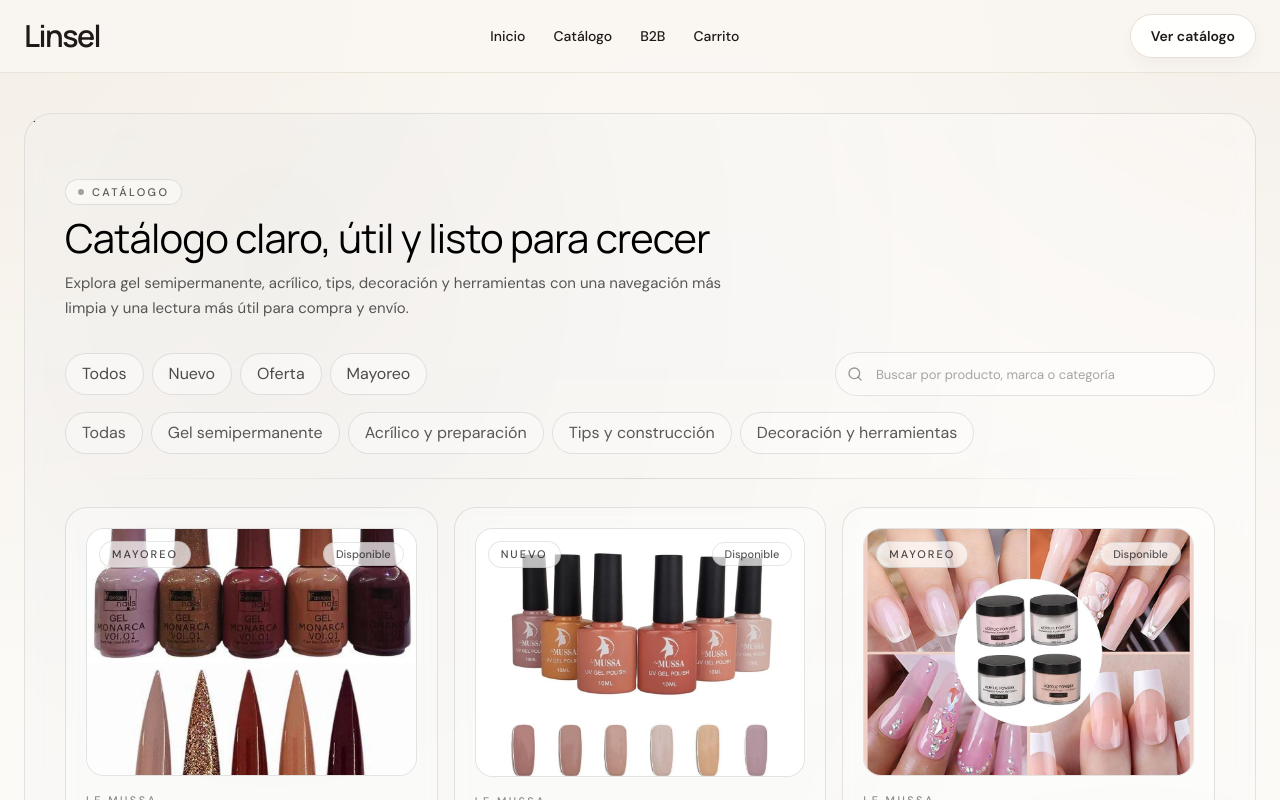
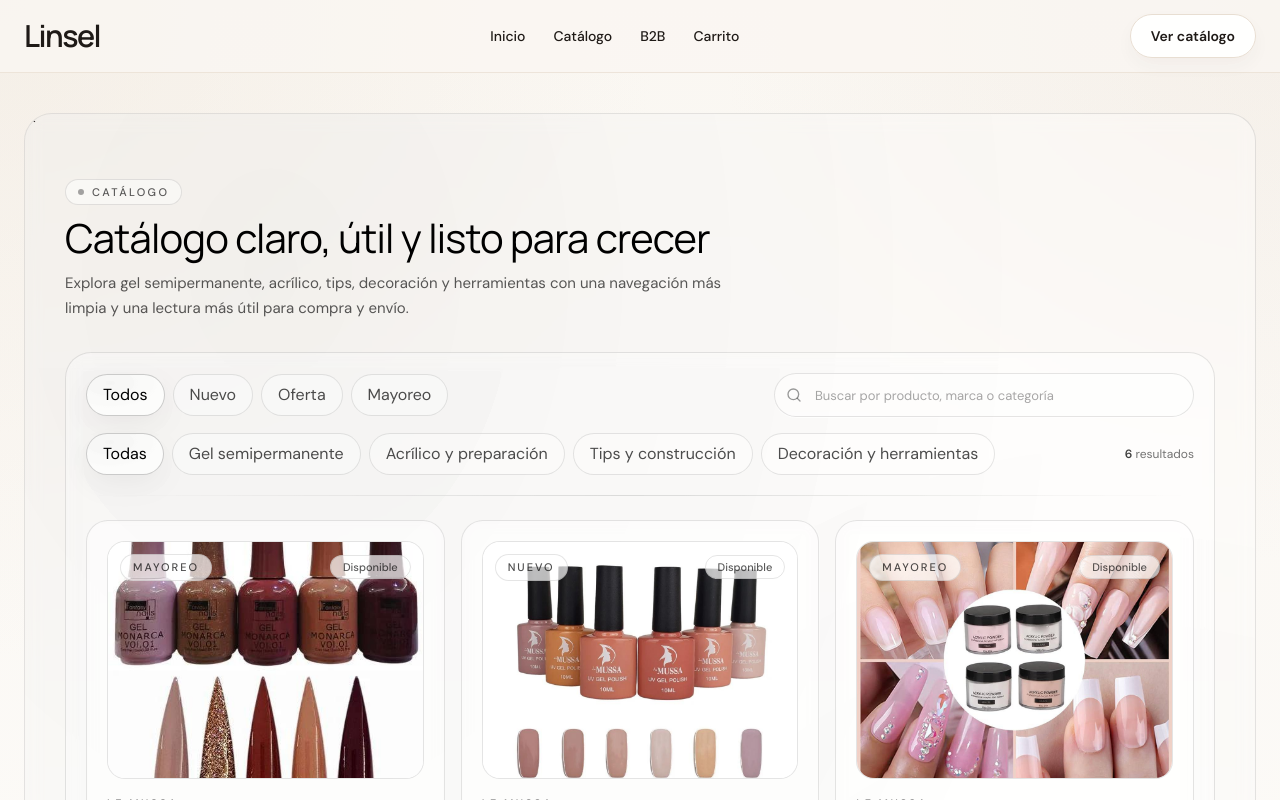
Before and after one commit to roiszs/mvp-belleza-distribuidora, a Next.js app: page /catalogo in a window 1280 px wide. Shown: the top 800 px of the page. Built offline with nearby package versions, Linux system fonts and the light colour scheme.

Commit message:
Agregando diseno nuevo al catalogo

```diff
--- a/src/app/catalogo/page.tsx
+++ b/src/app/catalogo/page.tsx
@@ -1,7 +1,18 @@
+"use client"
+
 import Image from "next/image"
 import Link from "next/link"
+import { useMemo, useState } from "react"
 import { SectionShell } from "@/components/ui/SectionShell"
-import { Search } from "lucide-react"
+import { Search, X } from "lucide-react"
+
+type TopFilter = "Todos" | "Nuevo" | "Oferta" | "Mayoreo"
+type CategoryFilter =
+| "Todas"
+| "Gel semipermanente"
+| "Acrílico y preparación"
+| "Tips y construcción"
+| "Decoración y herramientas"
 
 type Product = {
 id: string
@@ -13,22 +24,22 @@
 image: string
 available?: boolean
 tags?: string[]
-// ✅ IMPORTANTE: este slug debe existir para que "Ver" vaya a /producto/[slug]
 slug: string
+// ✅ NUEVO: para que el filtro de categoría funcione
+category: Exclude<CategoryFilter, "Todas">
 }
 
-const TOP_FILTERS = ["Todos", "Nuevo", "Oferta", "Mayoreo"] as const
+const TOP_FILTERS: TopFilter[] = ["Todos", "Nuevo", "Oferta", "Mayoreo"]
 
-const CATEGORY_FILTERS = [
+const CATEGORY_FILTERS: CategoryFilter[] = [
 "Todas",
 "Gel semipermanente",
 "Acrílico y preparación",
 "Tips y construcción",
 "Decoración y herramientas",
-] as const
+]
 
 // ✅ Mock: reemplaza esto con tus productos reales
-// IMPORTANTE: Asegúrate que estos slugs coincidan con tu ruta real /producto/[slug]
 const products: Product[] = [
 {
 id: "p1",
@@ -41,6 +52,7 @@
 available: true,
 tags: ["MAYOREO"],
 slug: "gel-semipermanente-lemussa-gama-a",
+category: "Gel semipermanente",
 },
 {
 id: "p2",
@@ -52,8 +64,8 @@
 image: "/images/products/gel-semipermanente-.jpeg",
 available: true,
 tags: ["NUEVO"],
-// ✅ Este es el que mostraste en tu screenshot
 slug: "gel-semipermanente-le-mussa-the-new-nude",
+category: "Gel semipermanente",
 },
 {
 id: "p3",
@@ -66,6 +78,7 @@
 available: true,
 tags: ["MAYOREO"],
 slug: "polvo-acrilico-para-una-12-piezas",
+category: "Acrílico y preparación",
 },
 {
 id: "p4",
@@ -78,6 +91,7 @@
 available: true,
 tags: ["OFERTA"],
 slug: "efecto-espejo-6pz-azul",
+category: "Decoración y herramientas",
 },
 {
 id: "p5",
@@ -90,6 +104,7 @@
 available: true,
 tags: ["TOP VENTAS"],
 slug: "efecto-flake-12pz",
+category: "Decoración y herramientas",
 },
 {
 id: "p6",
@@ -102,6 +117,7 @@
 available: true,
 tags: ["NUEVO"],
 slug: "tips-soft-gel-coffin-cristal-240pz",
+category: "Tips y construcción",
 },
 ]
 
@@ -113,11 +129,34 @@
 }).format(n)
 }
 
-function TagPill({ label }: { label: string }) {
+// ✅ Chip premium reutilizable
+function PillButton({
+children,
+active,
+onClick,
+}: {
+children: React.ReactNode
+active?: boolean
+onClick?: () => void
+}) {
 return (
-<span className="rounded-full border border-black/10 bg-white/55 px-3 py-1 text-[11px] font-medium tracking-[0.18em] text-black/60">
-{label}
-</span>
+<button
+type="button"
+onClick={onClick}
+className={[
+"relative rounded-full border px-4 py-2 text-[12px] font-medium transition duration-300",
+"focus-visible:outline-none focus-visible:ring-2 focus-visible:ring-black/20",
+active
+? "border-black/20 bg-white/70 text-black shadow-[0_10px_30px_rgba(0,0,0,0.06)]"
+: "border-black/10 bg-white/35 text-black/70 hover:bg-white/60 hover:border-black/15",
+].join(" ")}
+>
+{/* glow sutil cuando está activo */}
+{active && (
+<span className="pointer-events-none absolute inset-0 -z-10 rounded-full [background:radial-gradient(120%_120%_at_30%_20%,rgba(0,0,0,0.10)_0%,rgba(255,255,255,0)_55%)]" />
+)}
+{children}
+</button>
 )
 }
 
@@ -138,6 +177,7 @@
 >
 {/* brillo sutil */}
 <div className="pointer-events-none absolute inset-0 opacity-0 transition duration-300 group-hover:opacity-100 [background-image:radial-gradient(120%_120%_at_20%_10%,rgba(0,0,0,0.06)_0%,transparent_55%)]" />
+
 
   <div className="relative p-5">
     {/* Imagen */}
@@ -200,17 +240,21 @@
 
         {typeof p.wholesalePrice === "number" && (
           <div className="text-right">
-            <div className="text-[11px] font-medium tracking-[0.22em] text-black/45">MAYOREO</div>
+            <div className="text-[11px] font-medium tracking-[0.22em] text-black/45">
+              MAYOREO
+            </div>
             <div className="mt-1 text-[14px] font-semibold text-black/80">
               {mxn(p.wholesalePrice)}
             </div>
-            {discount > 0 && <div className="mt-1 text-[12px] text-black/45">Ahorra {mxn(discount)}</div>}
+            {discount > 0 && (
+              <div className="mt-1 text-[12px] text-black/45">Ahorra {mxn(discount)}</div>
+            )}
           </div>
         )}
       </div>
     </div>
 
-    {/* Acciones (siempre al fondo) */}
+    {/* Acciones */}
     <div className="mt-4 flex items-center gap-2">
       <button
         type="button"
@@ -223,7 +267,6 @@
         Agregar
       </button>
 
-      {/* ✅ AQUÍ está el fix: Link a /producto/[slug] */}
       <Link
         href={`/producto/${p.slug}`}
         className="h-11 rounded-full border border-black/10 bg-white/55 px-5 text-[13px] font-medium text-black/75 transition hover:bg-white/70 inline-flex items-center justify-center"
@@ -238,70 +281,163 @@
 }
 
 export default function CatalogPage() {
+const [topFilter, setTopFilter] = useState<TopFilter>("Todos")
+const [category, setCategory] = useState<CategoryFilter>("Todas")
+const [query, setQuery] = useState("")
+
+const filtered = useMemo(() => {
+const q = query.trim().toLowerCase()
+
+return products.filter((p) => {
+  // 1) top filter por tags
+  const tags = (p.tags ?? []).map((t) => t.toLowerCase())
+  const passTop =
+    topFilter === "Todos"
+      ? true
+      : topFilter === "Nuevo"
+      ? tags.includes("nuevo")
+      : topFilter === "Oferta"
+      ? tags.includes("oferta")
+      : topFilter === "Mayoreo"
+      ? tags.includes("mayoreo")
+      : true
+
+  // 2) category filter
+  const passCategory = category === "Todas" ? true : p.category === category
+
+  // 3) search
+  const haystack = [
+    p.name,
+    p.brand,
+    p.description,
+    ...(p.tags ?? []),
+    p.category,
+  ]
+    .join(" ")
+    .toLowerCase()
+
+  const passSearch = q.length === 0 ? true : haystack.includes(q)
+
+  return passTop && passCategory && passSearch
+})
+
+}, [topFilter, category, query])
+
+const isDirty = topFilter !== "Todos" || category !== "Todas" || query.trim().length > 0
+
+function clearAll() {
+setTopFilter("Todos")
+setCategory("Todas")
+setQuery("")
+}
+
 return (
 <SectionShell
 eyebrow="Catálogo"
 title="Catálogo claro, útil y listo para crecer"
 subtitle="Explora gel semipermanente, acrílico, tips, decoración y herramientas con una navegación más limpia y una lectura más útil para compra y envío."
 >
-{/* FILTER BAR */}
+{/* CONTENEDOR PREMIUM FILTROS */}
+<div
+className={[
+"rounded-[26px] border border-black/10 bg-white/30 backdrop-blur-sm",
+"shadow-[0_1px_0_rgba(255,255,255,0.65)]",
+"p-4 sm:p-5",
+].join(" ")}
+>
+{/* TOP + SEARCH */}
 <div className="flex flex-col gap-3 sm:flex-row sm:items-center sm:justify-between">
 <div className="flex flex-wrap gap-2">
 {TOP_FILTERS.map((t) => (
-<button
-key={t}
-type="button"
-className={[
-"rounded-full border border-black/10 bg-white/40 px-4 py-2",
-"text-[12px] font-medium text-black/70",
-"transition duration-300 hover:bg-white/65 hover:border-black/15",
-"focus-visible:outline-none focus-visible:ring-2 focus-visible:ring-black/20",
-].join(" ")}
->
+<PillButton key={t} active={t === topFilter} onClick={() => setTopFilter(t)}>
 {t}
-</button>
+</PillButton>
 ))}
 </div>
 
-    <div className="relative w-full sm:w-[380px]">
+      <div className="relative w-full sm:w-[420px]">
         <Search className="pointer-events-none absolute left-3 top-1/2 h-4 w-4 -translate-y-1/2 text-black/40" />
         <input
+          value={query}
+          onChange={(e) => setQuery(e.target.value)}
           className={[
             "h-11 w-full rounded-full border border-black/10 bg-white/40",
-          "pl-10 pr-4 text-[13px] text-black/80",
+            "pl-10 pr-10 text-[13px] text-black/80",
             "outline-none placeholder:text-black/35",
-          "transition duration-300 focus:bg-white/65 focus:border-black/15",
+            "transition duration-300 focus:bg-white/70 focus:border-black/15",
+            "shadow-[0_1px_0_rgba(255,255,255,0.55)]",
           ].join(" ")}
           placeholder="Buscar por producto, marca o categoría"
         />
+
+        {query.trim().length > 0 && (
+          <button
+            type="button"
+            onClick={() => setQuery("")}
+            className="absolute right-2 top-1/2 -translate-y-1/2 inline-flex h-9 w-9 items-center justify-center rounded-full border border-black/10 bg-white/55 text-black/60 transition hover:bg-white/75"
+            aria-label="Limpiar búsqueda"
+          >
+            <X className="h-4 w-4" />
+          </button>
+        )}
       </div>
     </div>
 
-  {/* CATEGORY PILLS */}
-  <div className="mt-4 flex flex-wrap gap-2">
+    {/* CATEGORY PILLS + META */}
+    <div className="mt-4 flex flex-col gap-3 sm:flex-row sm:items-center sm:justify-between">
+      <div className="flex flex-wrap gap-2">
         {CATEGORY_FILTERS.map((c) => (
-      <button
-        key={c}
-        type="button"
-        className={[
-          "rounded-full border border-black/10 bg-white/30 px-4 py-2",
-          "text-[12px] font-medium text-black/65",
-          "transition duration-300 hover:bg-white/55 hover:border-black/15",
-          "focus-visible:outline-none focus-visible:ring-2 focus-visible:ring-black/20",
-        ].join(" ")}
-      >
+          <PillButton key={c} active={c === category} onClick={() => setCategory(c)}>
             {c}
-      </button>
+          </PillButton>
         ))}
       </div>
 
-  <div className="mt-6 h-px w-full bg-[linear-gradient(90deg,transparent,rgba(0,0,0,0.12),transparent)]" />
+      <div className="flex items-center gap-3">
+        <span className="text-[12px] text-black/55">
+          <span className="font-semibold text-black/75">{filtered.length}</span>{" "}
+          resultado{filtered.length === 1 ? "" : "s"}
+        </span>
+
+        {isDirty && (
+          <button
+            type="button"
+            onClick={clearAll}
+            className="rounded-full border border-black/10 bg-white/40 px-4 py-2 text-[12px] font-medium text-black/70 transition hover:bg-white/65 hover:border-black/15"
+          >
+            Limpiar filtros
+          </button>
+        )}
+      </div>
+    </div>
+
+    <div className="mt-5 h-px w-full bg-[linear-gradient(90deg,transparent,rgba(0,0,0,0.12),transparent)]" />
 
     {/* GRID */}
-  <div className="mt-7 grid grid-cols-1 gap-4 sm:grid-cols-2 lg:grid-cols-3">
-    {products.map((p) => (
+    <div className="mt-6 grid grid-cols-1 gap-4 sm:grid-cols-2 lg:grid-cols-3">
+      {filtered.map((p) => (
         <ProductCard key={p.id} p={p} />
       ))}
+    </div>
+
+    {/* Empty state */}
+    {filtered.length === 0 && (
+      <div className="mt-6 rounded-[22px] border border-black/10 bg-white/35 p-6 text-center">
+        <div className="text-[14px] font-semibold text-black/80">Sin resultados</div>
+        <div className="mt-1 text-[13px] text-black/55">
+          Ajusta filtros o intenta otra búsqueda.
+        </div>
+        <div className="mt-4 flex justify-center">
+          <button
+            type="button"
+            onClick={clearAll}
+            className="rounded-full bg-black px-5 py-2.5 text-[13px] font-medium text-white transition hover:opacity-90"
+          >
+            Restablecer
+          </button>
+        </div>
+      </div>
+    )}
   </div>
 </SectionShell>
 
```
Lines whose indentation alone changed are shown as unchanged.
